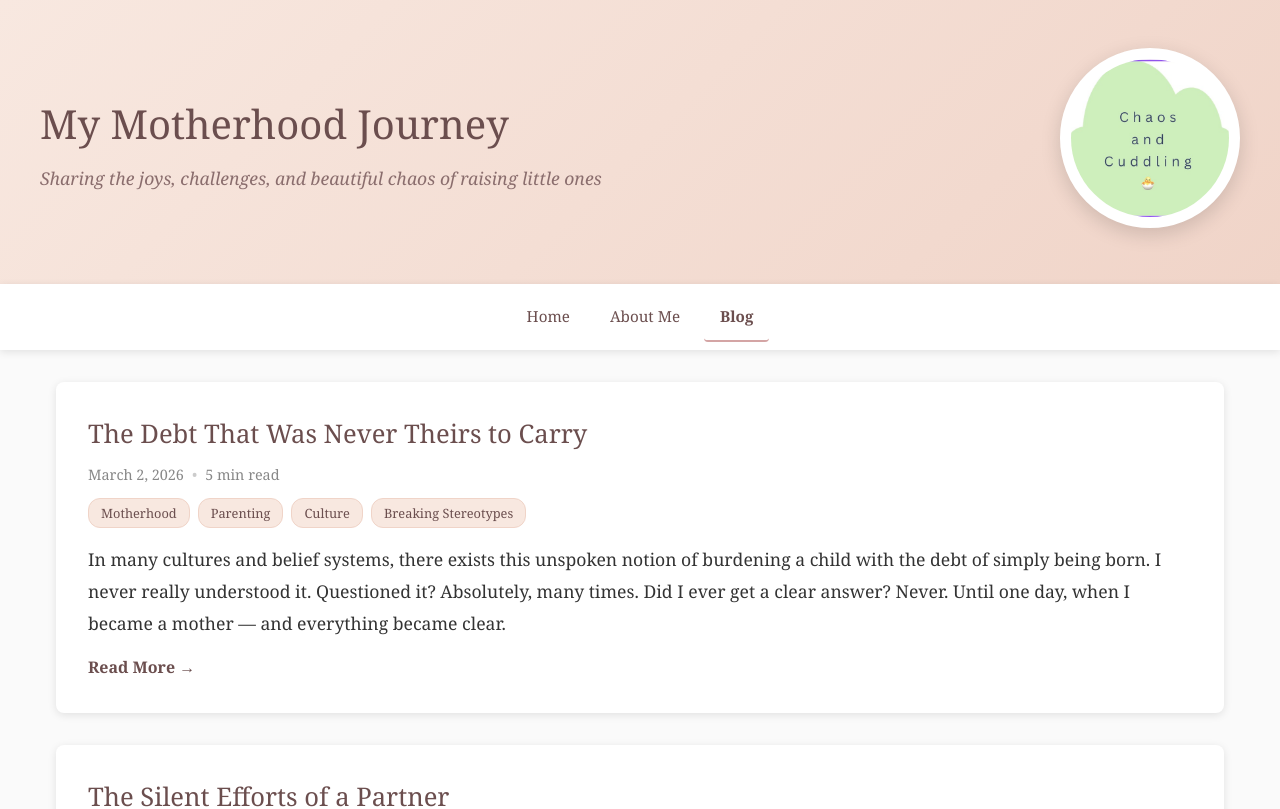
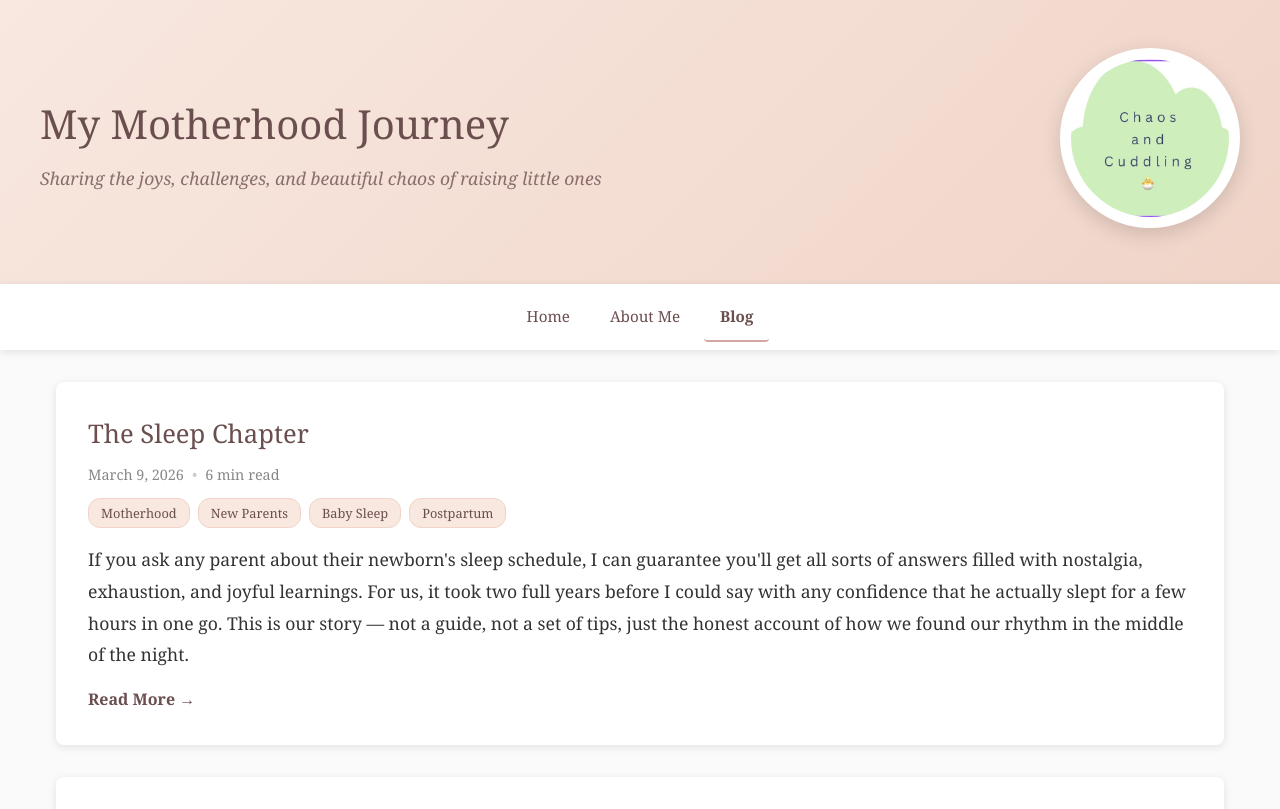
Before and after one commit to skhare2929/motherhood-blog, a React (Create React App) app: page /blog in a window 1280 px wide. Shown: the top 809 px of the page. Built offline with nearby package versions, Linux system fonts and the light colour scheme; no server answers.

Commit message:
new-blog-the-sleep-chapter

```diff
--- a/src/blogs/blogData.js
+++ b/src/blogs/blogData.js
@@ -14,6 +14,15 @@
 */
 
 export const blogPosts = [
+  {
+    id: 'the-sleep-chapter',
+    title: 'The Sleep Chapter',
+    date: 'March 9, 2026',
+    readTime: '6 min read',
+    tags: ['Motherhood', 'New Parents', 'Baby Sleep', 'Postpartum'],
+    excerpt: `If you ask any parent about their newborn's sleep schedule, I can guarantee you'll get all sorts of answers filled with nostalgia, exhaustion, and joyful learnings. For us, it took two full years before I could say with any confidence that he actually slept for a few hours in one go. This is our story — not a guide, not a set of tips, just the honest account of how we found our rhythm in the middle of the night.`,
+    fullContent: null
+  },
   {
     id: 'why-the-debt',
     title: 'The Debt That Was Never Theirs to Carry',
--- /dev/null
+++ b/src/blogs/the-sleep-chapter.md
@@ -0,0 +1,47 @@
+If you ask any parent about their newborn's sleep schedule, I can guarantee you'll get all sorts of answers filled with nostalgia, exhaustion, and joyful learnings. Because no matter how much you read up on it beforehand, nothing really prepares you for those newborn days when that tiny baby just has no interest in sleeping. Every parent has their own version of this story — and I'm sure most of them sound very familiar to each other.
+
+For us, it took two full years before I could say with any confidence that he actually slept for a few hours in one go. Getting adjusted to the new routine was tough, but the baby's sleep was the hardest part of all. The early days were on and off every few hours — and even months later, a full night's sleep was still just a dream.
+
+This is our story — not a guide, not a set of tips, just the honest account of how we found our rhythm in the middle of the night. If you're in the thick of it right now, half-asleep and wondering if this is normal — it is. You're not alone. And it won't last forever.
+
+## The Beginning
+
+When you're a first-time parent, you step into this whole new world with absolutely no prior experience. You take everything seriously — every sound, every twitch, every slightly-too-long nap. And you know what? There is nothing wrong with that. There's no such thing as being too careful when it comes to your newborn.
+
+I remember we were asking so many questions to our son's pediatrician, and at one point we even told them that they might think we are being silly for asking every little thing. But honestly, I always believed that being curious and asking questions is so much better than just assuming things. Awareness is always better than shooting in the dark. We are responsible for a tiny human now, and there can't be any room for guesswork.
+
+Our son fed constantly. I exclusively breastfed him, and those sessions would go on for hours — day and night, night and day. The routine was predictable in theory: feed, burp, fresh diaper, settle. And then he'd look up at us with those wide, bright eyes, completely unbothered by the concept of time, perfectly ready to be up for hours.
+
+Apparently, those little power naps during feeding sessions were more than enough for him.
+
+I always suspected babies have some kind of sixth sense — like they genuinely don't want their parents to sleep. They want their service every second of every day. That theory was confirmed every time we tried to transfer him to his crib. It didn't matter how deeply asleep he seemed, how slowly we moved, how carefully we lowered him down. The moment his back touched the mattress — eyes open. Wide open. As if he'd been awake the whole time.
+
+## The Sleep Training Question
+
+At some point, our pediatrician suggested sleep training. It's a well-researched approach, and for many families, it works beautifully. My husband and I sat down, talked it through seriously — and that was our one and only conversation about it.
+
+I wasn't ready for it. And I want to be clear: that's not a judgment on anyone who chooses it. Parenting is deeply personal, and what works for one family might feel completely different for another. I didn't want to dismiss it without understanding it fully. I read everything — studies, personal essays, expert opinions. It only confirmed my decision.
+
+My husband supported my call without hesitation. And I have never once second-guessed it. Sometimes you just have to trust what feels right for your own baby — and I've always believed in my instincts.
+
+## How We Actually Made It Work
+
+With sleep training off the table, we had to get creative. We didn't have a village. We didn't have any extra help — it was just the two of us, finding our way through it together.
+
+The first thing we did was start learning his patterns. Every baby has a rhythm — it's not always the rhythm you want, but it's there. We started tracking when he was alert, when he was drowsy, when he fed most eagerly. Slowly, things started to make a little more sense.
+
+We divided the nights. Not perfectly, not always fairly, but strategically. In the early months, I would take the first half since feeding was always my job anyway. My husband would take over somewhere around 3 or 4 AM — handling the diaper changes, the rocking, the settling — so I could get a few hours before morning. It wasn't a perfect system, and some nights it fell apart completely. But having that loose structure meant we weren't both running on empty at the same time.
+
+We stopped expecting full nights of sleep and started celebrating two or three good hours in a row. The bar shifted — and surprisingly, so did our mood.
+
+I was never a conventional "by the book" type of person. I leaned more towards what worked for our baby and our family. If a walk in the carrier gave us an hour of peace, we walked. If cluster feeding in the early evening led to a slightly longer stretch at night, we leaned into that too. We always prioritized our baby's cues and needs — sure, there are many forums for parenting tips and support, and while they are helpful, when it comes to our baby, the call is always ours.
+
+Slowly, things shifted. Weeks turned to months. His stretches got longer. Things were finally starting to feel more like a routine and less like just getting through the night. By the time he turned two, I could finally say — okay, we are sleeping now. Not completely uninterrupted, but so much better than where we started.
+
+## What I Want You to Take From This
+
+I'm not sharing this because our story is remarkable or unique. It isn't. Many parents have lived these experiences, and many more will. I'm sharing it because when you're in the middle of it — running on fumes, questioning your decisions, doubting your choices — it helps to hear that this is just the season you're in, and it will change.
+
+There is no single right way to get through the newborn stage. Sleep training, no sleep training. Co-sleeping, crib. Schedules, no schedules. What matters most is that you know your baby, trust yourself, and keep working together as parents. The fog does lift. The nights do get longer. And one day you'll look back at it and smile — or maybe even write about it. Trust me.
+
+You're doing better than you think. Keep going.
```
Also changed, not shown: 1 other file (tests, documents, lock files or other folders).
